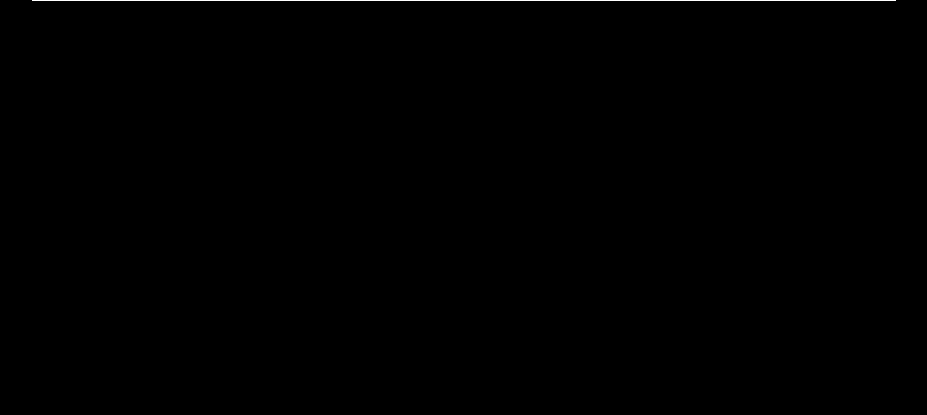
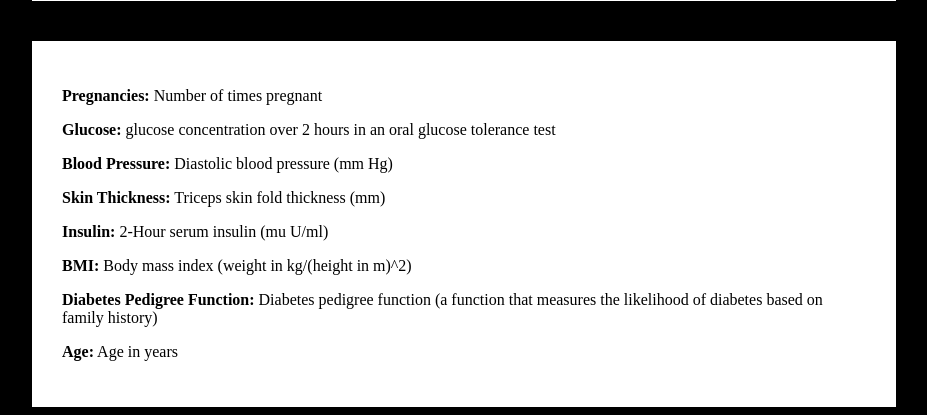
Before and after one commit to KhanAkshir/DiabeteX, a Flask app: page /predictdata in a window 1280 px wide. Shown: the part 443-858 px from the top of the page, without its empty margins (176-1103 px from the left). Before the commit the page ends 444 px from the top, so only its background shows below. Run offline with Flask 3, Linux system fonts and the light colour scheme; parts of the project's set-up code (start-up, migrations or seed data) failed here and were passed over.

Commit message:
first commit

```diff
--- a/app.py
+++ b/app.py
@@ -24,6 +24,8 @@
         Age = float(request.form.get('Age'))
 
         data=scaler.transform([[Pregnancies,Glucose,BloodPressure,SkinThickness,Insulin,BMI,DiabetesPedigreeFunction,Age]])
+
+        print(data)
         result=Diabetes.predict(data)
 
 
--- a/static/style.css
+++ b/static/style.css
@@ -7,6 +7,7 @@
     padding: 30px;
     margin: 200px;
     margin-top: 40px;
+    margin-bottom: 3px;
 
 
   }
--- a/templates/home.html
+++ b/templates/home.html
@@ -22,5 +22,22 @@
     <h2>
        Diabetese <u  class="ans">{{result}}</u>
     </h2>
+
+    </div>
+    <div class="content">
+    <p> <b> Pregnancies:</b> Number of times pregnant </p>
+    <p> <b> Glucose: </b> glucose concentration over 2 hours in an oral glucose tolerance test</p>
+    <p> <b> Blood Pressure:</b> Diastolic blood pressure (mm Hg)</p>
+    <p> <b> Skin Thickness:</b> Triceps skin fold thickness (mm)</p>
+    <p> <b> Insulin:</b> 2-Hour serum insulin (mu U/ml)</p>
+    <p> <b> BMI:</b> Body mass index (weight in kg/(height in m)^2)</p>
+    <p> <b> Diabetes Pedigree Function:</b> Diabetes pedigree function (a function that measures the likelihood of diabetes based on family history)</p>
+    <p> <b> Age:</b> Age in years</p>
+
+   </div>
+
+
+
+
    <body>
 </html>
```
Also changed, not shown: templates/base.html (deleted, +0 -13 lines), templates/index.html (+13 -11 lines).
